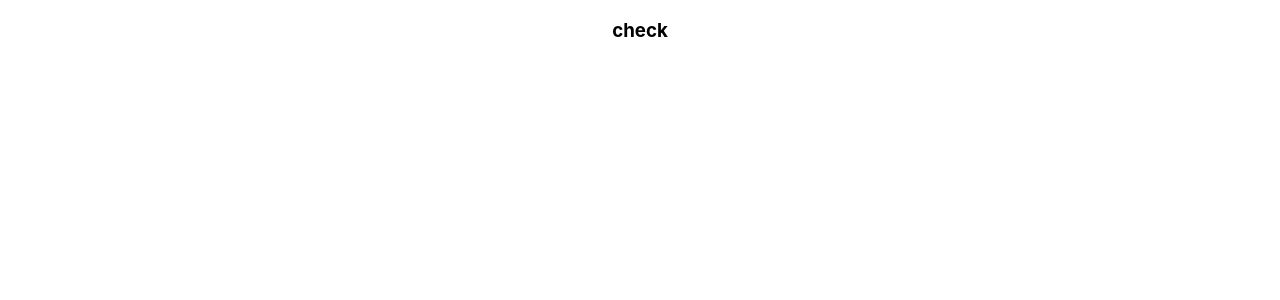
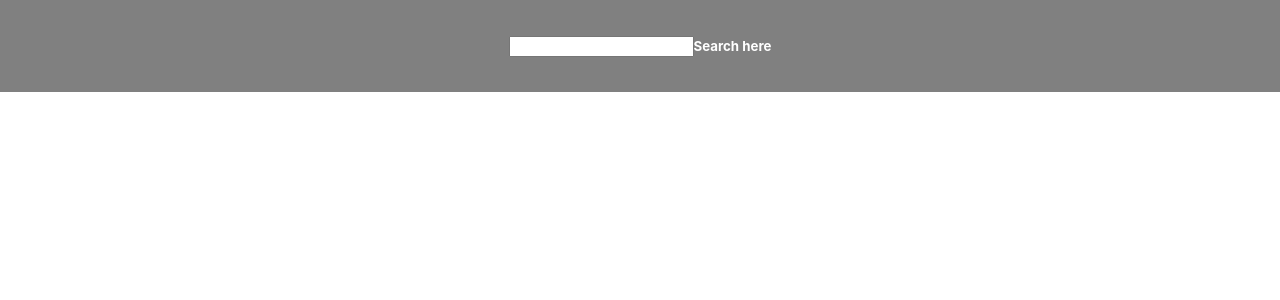
Before and after one commit to herzaparam/api-github, a React (Create React App) app: page / in a window 1280 px wide. Shown: the top 300 px of the page. Built offline with nearby package versions, Linux system fonts and the light colour scheme.

Commit message:
add component

```diff
--- a/src/App.js
+++ b/src/App.js
@@ -1,10 +1,16 @@
-
 import './App.css';
+import Heading from './components/heading/heading'
+import Results from './components/results/results'
 
 function App() {
   return (
     <div className="App">
-      <h3>check</h3>
+      <header>
+        <Heading />
+      </header>
+      <main>
+        <Results />
+      </main>
     </div>
   );
 }
--- /dev/null
+++ b/src/components/heading/heading.js
@@ -0,0 +1,13 @@
+import React from 'react'
+import styles from './heading.module.css'
+
+function Heading() {
+    return (
+        <div className={styles.container}>
+            <input type="text" />
+            <h5>Search here</h5>
+        </div>
+    )
+}
+
+export default Heading
--- /dev/null
+++ b/src/components/heading/heading.module.css
@@ -0,0 +1,10 @@
+.container {
+    display: flex;
+    justify-content:center;
+    align-items: center;
+    background-color: grey;
+    padding: 1em 0;
+}
+.container > h5 {
+    color: white;
+}
--- /dev/null
+++ b/src/components/results/results.js
@@ -0,0 +1,11 @@
+import React from 'react'
+
+function Results() {
+    return (
+        <div>
+
+        </div>
+    )
+}
+
+export default Results
```
Also changed, not shown: src/components/results/results.module.css (added).
